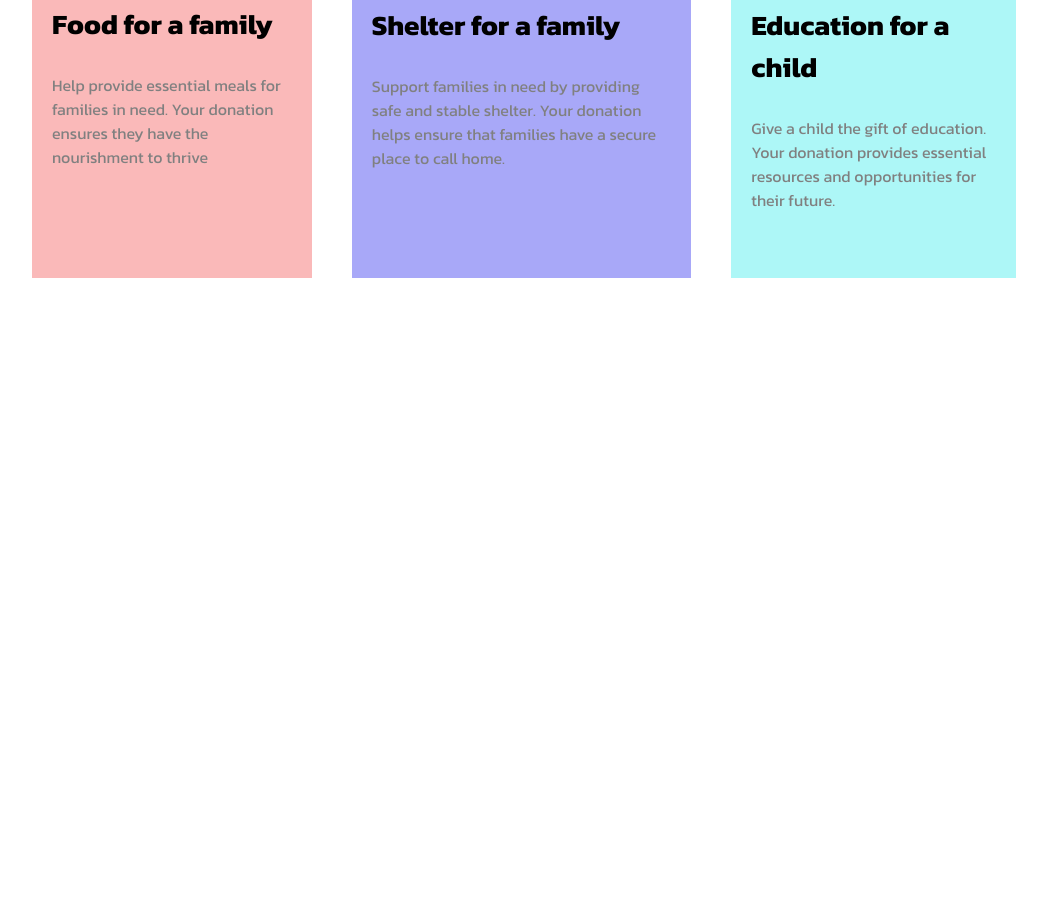
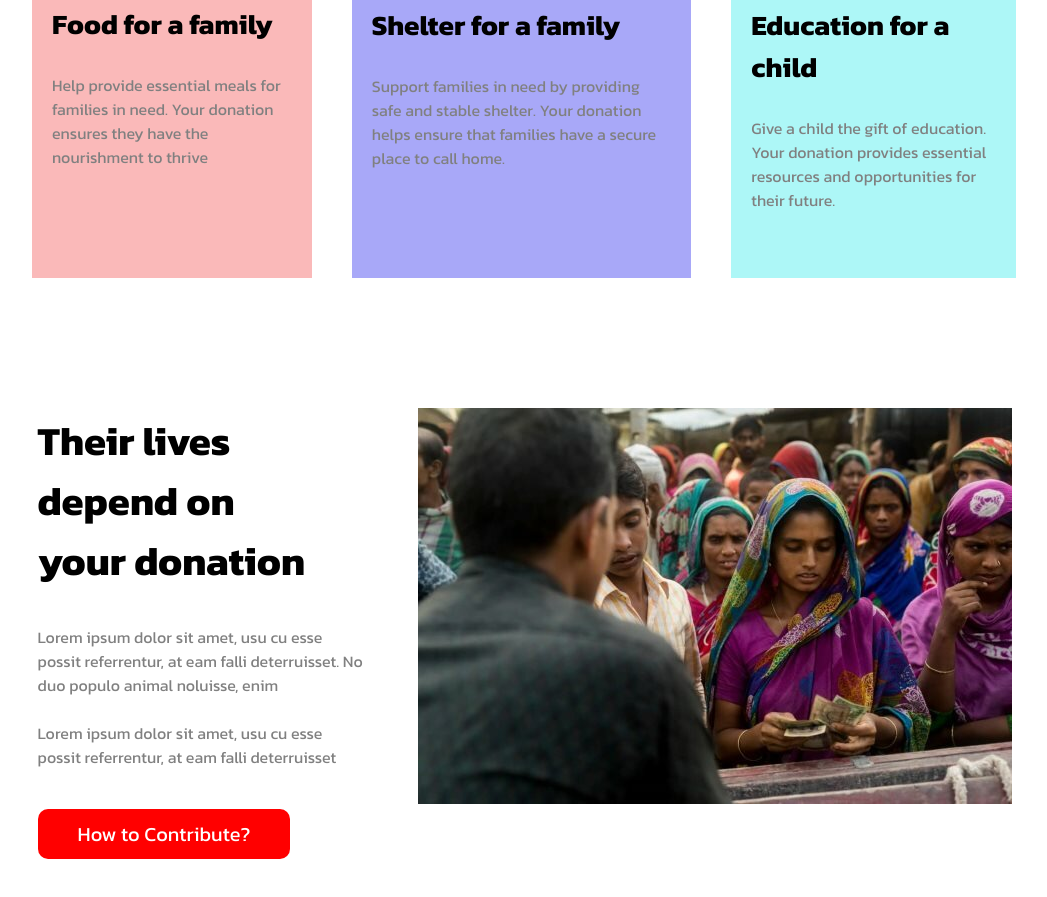
Before and after one commit to Junayedgit/Donate-project, a plain HTML site: page index.html in a window 1280 px wide. Shown: the part 1796-2693 px from the top of the page, without its empty margins (116-1163 px from the left). Before the commit the page ends 2144 px from the top, so only its background shows below. Drawn offline with Linux system fonts and the light colour scheme.

Commit message:
picupdated

```diff
--- a/index.html
+++ b/index.html
@@ -76,6 +76,23 @@
                     their future.</p>
             </div>
         </section>
+
+        <section class="half-second-width">
+            <div>
+                <h2 style="font-size: 40px;"> Their lives depend on <br>
+                    your donation</h2>
+                <p> Lorem ipsum dolor sit amet, usu cu esse possit
+                    referrentur, at eam falli deterruisset. No duo populo
+                    animal noluisse, enim <br>
+                    <br>Lorem ipsum dolor sit amet, usu cu esse possit
+                    referrentur, at eam falli deterruisset
+                </p>
+                <a class="linked" href="">How to Contribute?</a>
+            </div>
+            <div>
+                <img src="images/donation1.jpg" alt="">
+            </div>
+        </section>
 </body>
 
 </html>
--- a/style.css
+++ b/style.css
@@ -112,6 +112,7 @@ section {
     margin: 20px;
     padding: 50px 20px;
     text-align: start;
+    margin-bottom: 100px;
 
 
 }
@@ -127,3 +128,22 @@ section {
 #edu {
     background-color: rgb(173, 247, 247);
 }
+
+.half-second-width {
+    width: 80%;
+    margin-left: 12%;
+    text-align: start;
+
+}
+
+.half-second-width img {
+    margin-left: 50px;
+    padding-right: 50px;
+    margin-top: 30px;
+}
+
+.half-second-width p {
+    font-size: 16px;
+    margin-top: 0;
+    margin-bottom: 50px;
+}
```
